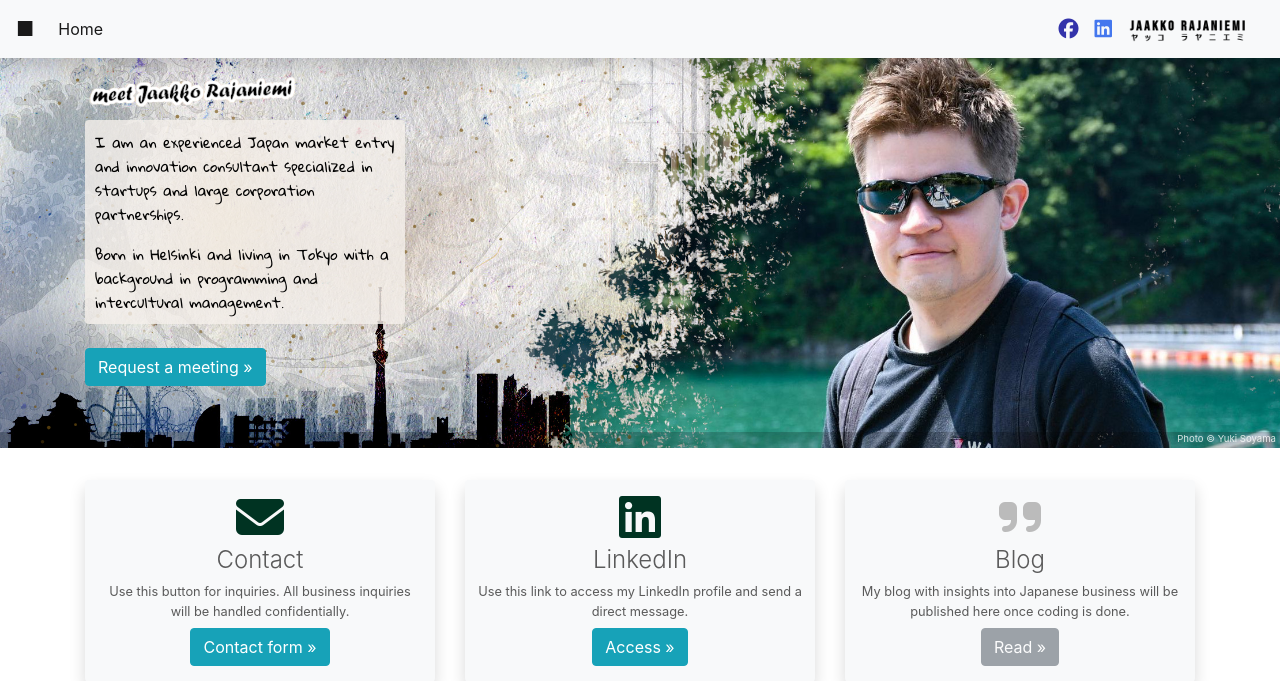
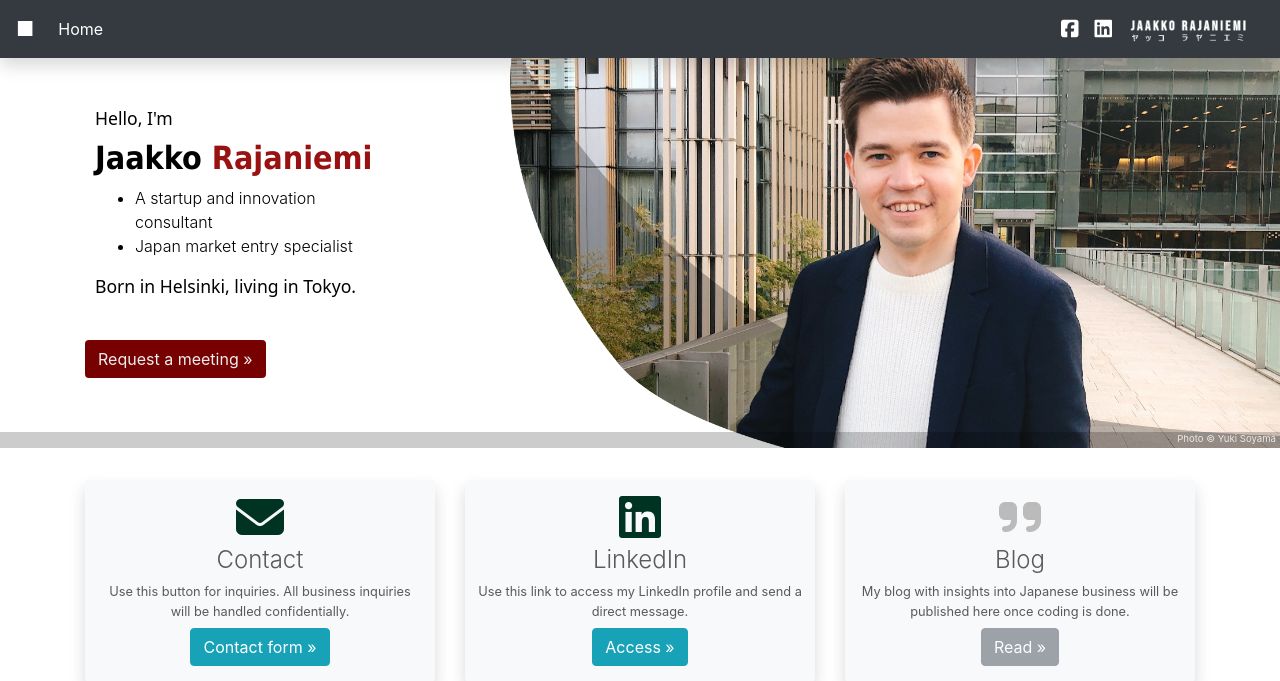
Before and after one commit to jaakkorajaniemi/shuriken, a Django app: template shuriken/apps/core/templates/core/index.html in a window 1280 px wide. Shown: the top 681 px of the page. Run offline with Django 3.2, Linux system fonts and the light colour scheme; the template is opened without the code that fills it, so the values that code supplies are empty; some libraries are stand-ins or nearby versions; some web fonts are replaced.

Commit message:
header 1

```diff
--- a/static/css/shuriken.css
+++ b/static/css/shuriken.css
@@ -45,6 +45,16 @@ h1, h2, h3, h4, h5, h6 {
   font-size: 0;
   color: rgb(39, 27, 27);
   border: none;
+}
+
+/* BACKGROUNDS (BOOTSTRAP-NOTATION) */
+.bg-wine, .btn-wine {
+  background-color: #700;
+  color: #eee;
+}
+
+.bg-wine:hover, .btn-wine:hover {
+  color: #ecc;
 }
 
 
@@ -156,21 +166,38 @@ h1, h2, h3, h4, h5, h6 {
   width: 100%;
   overflow: hidden;
   height: 25rem;
+  background: rgba(0,0,0,0);
 }
 
 #sh-section-header .inner .item {
+  background: rgba(0,0,0,0);
 }
 
-#sh-section-header .inner .item > img {
+#sh-section-header .inner .item > img.primary {
+  background: rgba(0,0,0,0);
   position: absolute;
   top: 0;
   left: 0;
   height: 25rem;
-  z-index: -1;
+  z-index: -4;
 
   width: 100%;
   object-fit: cover;
   object-position: 65% 0px;
+}
+
+
+#sh-section-header .inner .item > img.overlay {
+  background: rgba(0,0,0,0);
+  position: absolute;
+  top: 0;
+  left: 0;
+  height: 25rem;
+  z-index: -3;
+
+  width: 100%;
+  object-fit: cover;
+  object-position: 25% 0px;
 }
 
 #sh-section-header .inner .item .sh-bar {
@@ -192,25 +219,33 @@ h1, h2, h3, h4, h5, h6 {
 }
 
 #sh-section-header .inner .item .feature {
-  background: rgba(245,240,235,0.8);
+  /*background: rgba(245,240,235,0.8);*/
   padding: 10px;
   margin-bottom: 2rem;
   max-width: 20rem;
 }
 
 #sh-section-header .inner .item .feature p {
-  font-family: 'Gloria Hallelujah', Tahoma, sans-serif;
+  font-family: 'Sofia Pro', sans;
+  /*font-family: 'Gloria Hallelujah', Tahoma, sans-serif;*/
   color: #000;
-  font-weight: 400;
+  font-weight: 100;
   line-height: 1.5rem;
-  font-size: 0.9rem;
+  font-size: 1.1rem;
+}
+
+#sh-section-header .inner .item .feature ul li {
+  font-weight: 300;
+  color: #000;
 }
 
 #sh-section-header .inner .item .feature h2 {
-  font-family: 'Gloria Hallelujah', Tahoma, sans-serif;
+  font-family: 'Sofia Pro', Tahoma, sans;
+  letter-spacing: px;
+  /*font-family: 'Gloria Hallelujah', Tahoma, sans-serif;*/
   color: #000;
-  font-weight: 400;
-  font-size: 1rem;
+  font-weight: 800;
+  font-size: 2.0rem;
   line-height: 1.5rem;
 }
 
--- a/templates/base.html
+++ b/templates/base.html
@@ -19,6 +19,8 @@
     <!-- Google Fonts -->
     <link href="https://fonts.googleapis.com/css2?family=Gloria+Hallelujah:wght@400" rel="stylesheet">
     <link href="https://fonts.googleapis.com/css2?family=Noto+Sans+JP:wght@200&display=swap" rel="stylesheet">
+    <link href="//db.onlinewebfonts.com/c/9e00143409affcb46a1ae58634aa64be?family=Sofia+Pro+Ultra+Light" rel="stylesheet" type="text/css"/>
+    <link href="//db.onlinewebfonts.com/c/9e00143409affcb46a1ae58634aa64be?family=Sofia+Pro" rel="stylesheet" type="text/css"/>
 
     <!-- Font Awesome -->
     <script src="https://kit.fontawesome.com/7f54fa9b37.js"></script>
@@ -30,7 +32,7 @@
   <!-- Core css settings will determine font using body language code -->
   <body lang="{{ request.LANGUAGE_CODE }}">
     <header>
-        <nav class="sh-desktop-only navbar shadow navbar-expand-md navbar-light fixed-top bg-light" id="sh-nav-full">
+        <nav class="sh-desktop-only navbar shadow navbar-expand-md navbar-dark fixed-top bg-dark" id="sh-nav-full">
           <!-- Visual element -->
           <a class="navbar-brand" href="#">
             ■
@@ -56,24 +58,24 @@
 
           <!-- Logo and social media -->
           <a class="navbar-brand" href="https://www.facebook.com/jaakkor" target="_blank">
-            <i class="fa fa-facebook-official" style="color: #33a"></i>
+            <i class="fa fa-facebook-square" style="color: #fff"></i>
           </a>
           <a class="navbar-brand" href="https://www.linkedin.com/in/jaakko-rajaniemi-a7a72654/" target="_blank">
-            <i class="fa fa-linkedin-square" style="color: #47e"></i>
+            <i class="fa fa-linkedin-square" style="color: #fff"></i>
           </a>
           <a class="navbar-brand" href="#"><img src="{% static 'img/nav-logo.png' %}" width="120" height="30" class="img-responsive" alt="{% trans 'Site logo' %}"></a></img>
         </nav>
 
-        <nav class="sh-mobile-only navbar shadow navbar-expand-md navbar-light fixed-top bg-light">
+        <nav class="sh-mobile-only navbar shadow navbar-expand-md navbar-dark fixed-top bg-dark">
           <!-- Logo and social media -->
           <a class="navbar-brand" href="#">
             <img src="{% static 'img/nav-logo.png' %}" width="120" height="30" class="img-responsive" alt="{% trans 'Site logo' %}"></a>
           </a>
           <a class="navbar-brand" href="https://www.facebook.com/jaakkor" target="_blank">
-            <i class="fa fa-facebook-official" style="color: #33a"></i>
+            <i class="fa fa-facebook-official" style="color: #fff"></i>
           </a>
           <a class="navbar-brand mr-auto" href="https://www.linkedin.com/in/jaakko-rajaniemi-a7a72654/" target="_blank">
-            <i class="fa fa-linkedin-square" style="color: #47e"></i>
+            <i class="fa fa-linkedin-square" style="color: #fff"></i>
           </a>
 
           <!-- Collapsible button -->
@@ -108,8 +110,12 @@
         <div class="inner">
             <div class="item active">
 
-                {% block BANNER_IMG %}<img src="{% static 'img/header01.jpg' %}" class="img-responsive" alt="{% trans 'Banner image' %}">{% endblock %}
-                <div id="particles-js"></div>
+                {% block BANNER_IMG %}
+                  <img class="primary" src="{% static 'img/header01.jpg' %}" class="img-responsive" alt="{% trans 'Banner image' %}">
+                  <img class="overlay" src="{% static 'img/header01-overlay.png' %}">
+                {% endblock %}
+
+                <div id="particles-js-disabled"></div>
 
                 <div class="container">
                     <div class="row">
@@ -120,18 +126,25 @@
                                 <div style="clear: both"></div>
                             </div>
                             {% else %}
-                            <div class="feature rounded my-4">
+                            <div class="feature rounded">
                                 {% block HEADER_TEXT %}
-                                <p>I am an experienced Japan market entry and innovation consultant specialized in startups and large corporation partnerships.</p>
-                                <p class="mb-0">Born in Helsinki and living in Tokyo with a background in programming and intercultural management.</p>
+                                <p>Hello, I'm</p>
+                                <h2>Jaakko <span style="color: #911">Rajaniemi</span></h2>
+                                <p>
+                                  <ul>
+                                    <li>A startup and innovation consultant</li>
+                                    <li>Japan market entry specialist</li>
+                                  </ul>
+                                </p>
+                                <p class="mb-0">Born in Helsinki, living in Tokyo.</p>
                                 {% endblock %}
                             </div>
                             <div class="sh-meet">
-                              <img src="{% static 'img/meet.png' %}" alt="Meet Jaakko Rajaniemi" width="223" height="60">
+                              <!--img src="{% static 'img/meet.png' %}" alt="Meet Jaakko Rajaniemi" width="223" height="60"-->
                             </div>
                             {% endif %}
                             {% block HEADER_BUTTONS %}
-                            <button class="btn btn-md btn-info" onclick="window.location.href='/contact';">{% trans 'Request a meeting' %} &raquo;</button>
+                            <button class="btn btn-md btn-wine" onclick="window.location.href='/contact';">{% trans 'Request a meeting' %} &raquo;</button>
                             {% endblock %}
                         </div>
                     </div>
@@ -174,7 +187,7 @@
             }
           },
           "color": {
-            "value": "#751"
+            "value": "#ddd"
           },
           "shape": {
             "type": "circle",
```
Also changed, not shown: static/img/header01-overlay.jpg (added), static/img/header01-overlay.png (added), static/img/header01-profile.png (added), static/img/header01.jpg, static/img/nav-logo.png, static/img/nav-logo2.png (added).
